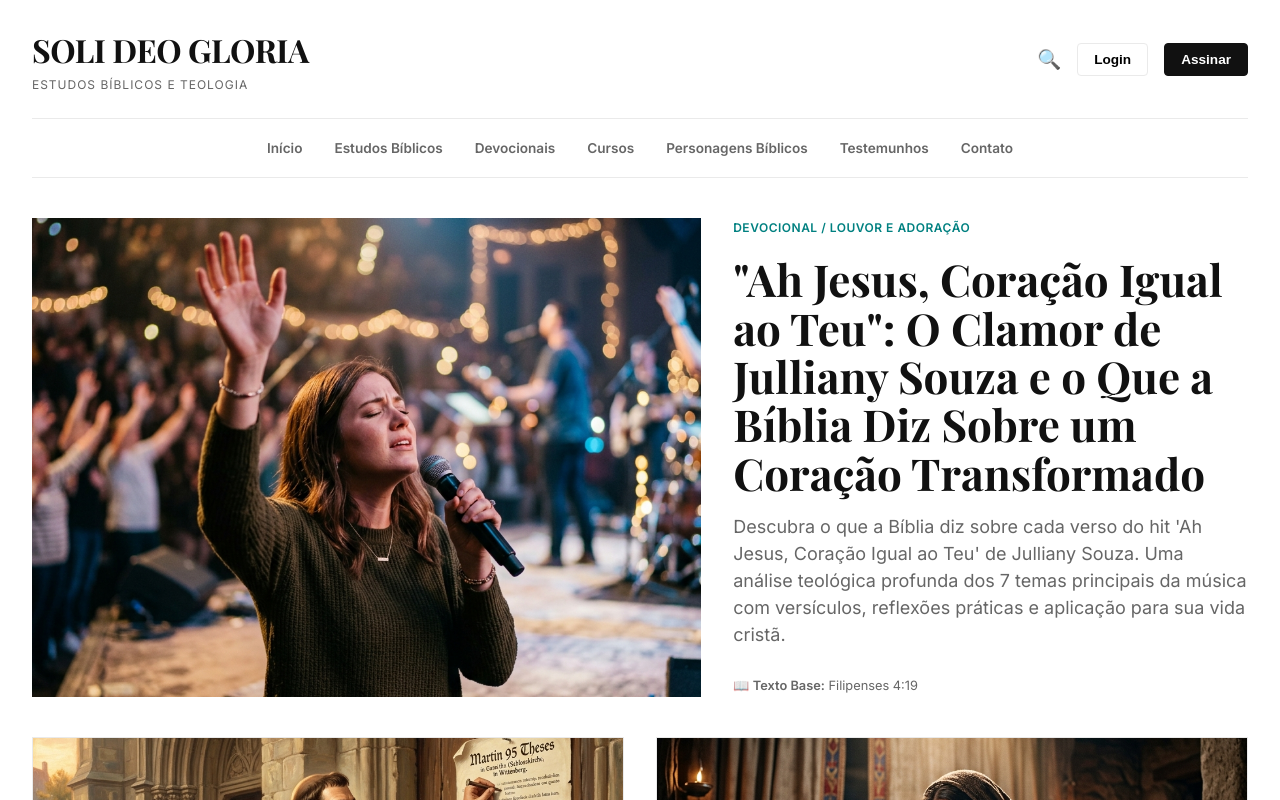
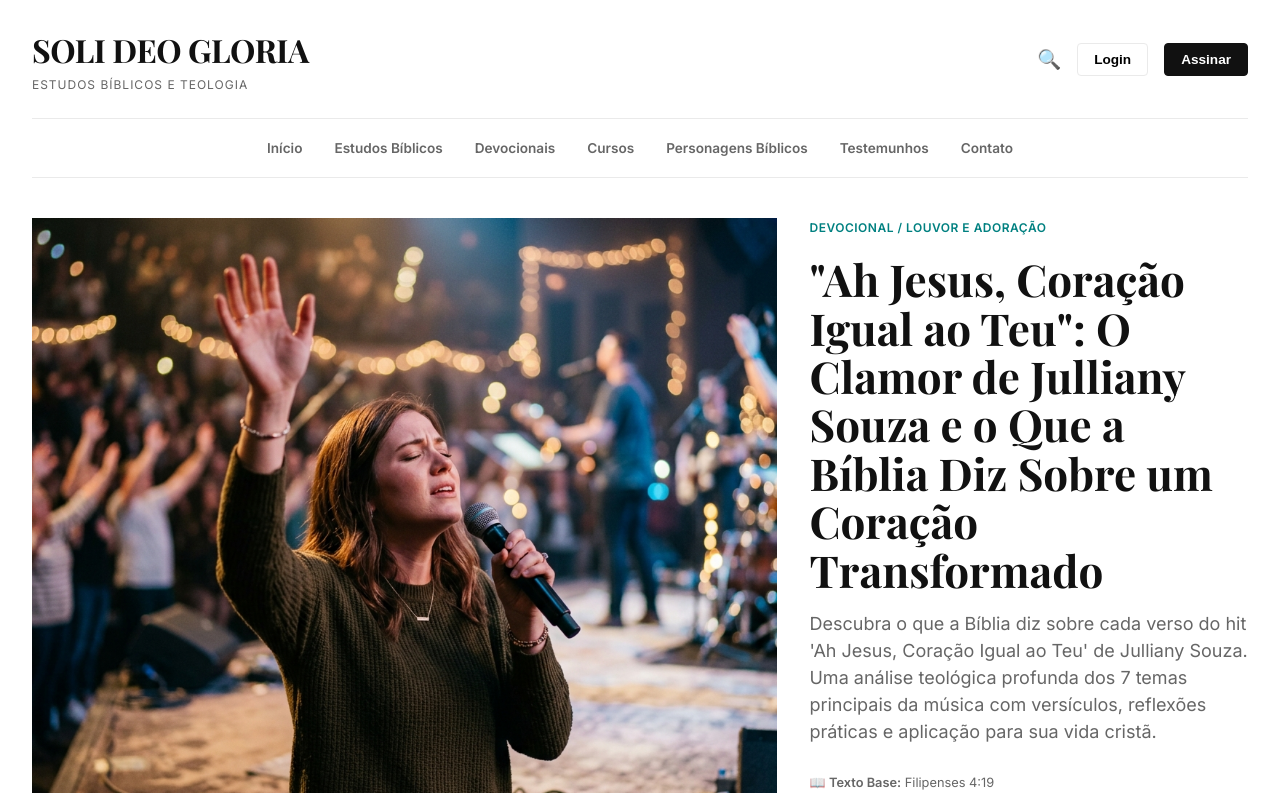
Before and after one commit to andrewsmorais/Blog-Crist-o-, a React (Vite) app: page / in a window 1280 px wide. Shown: the top 800 px of the page. Built offline with nearby package versions, Linux system fonts and the light colour scheme; a web font is replaced by a local one.

Commit message:
Aumentando foto do destaque e ajustando distância pros artigos inferiores

```diff
--- a/src/App.jsx
+++ b/src/App.jsx
@@ -2982,7 +2982,7 @@ function App() {
           <>
             {/* PRIMEIRA DOBRA (HERO MAGAZINE) - 60 / 20 / 20 */}
             <section className="section-mb">
-              <div className="hero-main" style={{ marginBottom: '40px' }}>
+              <div className="hero-main" style={{ marginBottom: '80px' }}>
                 <a href="/ah-jesus-coracao-igual-ao-teu-analise-biblica-julliany-souza" className="hero-main-link" style={{textDecoration: 'none', color: 'inherit'}}>
                   <img src="/worship_hero.png" alt="Ah Jesus, Coração Igual ao Teu" className="img-ph" loading="lazy" style={{objectFit: 'cover', width: '100%', height: '100%'}} />
                   <div className="hero-main-text" style={{display: 'flex', flexDirection: 'column', justifyContent: 'center'}}>
--- a/src/index.css
+++ b/src/index.css
@@ -225,7 +225,7 @@ img {
 }
 @media (min-width: 900px) {
   .hero-main-link {
-    grid-template-columns: 1.3fr 1fr;
+    grid-template-columns: 1.7fr 1fr;
   }
 }
 
```
